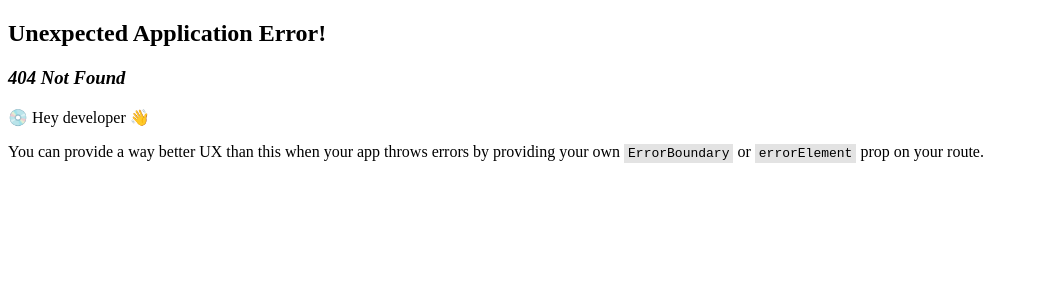
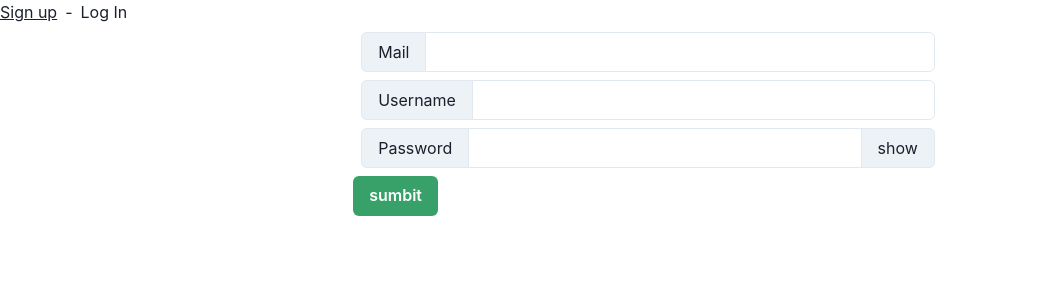
Before and after one commit to Arnob-B/blog-site, a React (Vite) app in the folder frontend/: page /auth/signup in a window 1280 px wide. Before the commit this address had no page. Shown: the top 300 px of the page, without its empty margins (0-1045 px from the left). Built offline with nearby package versions, Linux system fonts and the light colour scheme.

Commit message:
sign up page created
sign up page created
working on axios will be the next this

```diff
--- a/frontend/package.json
+++ b/frontend/package.json
@@ -10,6 +10,10 @@
     "preview": "vite preview"
   },
   "dependencies": {
+    "@chakra-ui/react": "^2.8.2",
+    "@emotion/react": "^11.13.0",
+    "@emotion/styled": "^11.13.0",
+    "framer-motion": "^11.3.28",
     "react": "^18.3.1",
     "react-dom": "^18.3.1",
     "react-router-dom": "^6.26.0"
--- /dev/null
+++ b/frontend/src/components/Authentication/auth.tsx
@@ -0,0 +1,109 @@
+import { Button,InputGroup,InputRightAddon,Input ,InputLeftAddon,Container} from "@chakra-ui/react";
+import { useContext, useState } from "react";
+import authcontext from "../contexts/authcontext";
+import {
+  Alert,
+  AlertIcon,
+  AlertTitle,
+  AlertDescription,
+} from '@chakra-ui/react'
+function StatusRenderer({st}){
+  console.log("here",st);
+  switch(st){
+    case(0):{
+      return
+      (
+        <div></div>
+      );
+    }
+    case(1):{
+      return(
+        <div>
+          <Alert status='error'>
+            <AlertTitle>MailExist</AlertTitle>
+          </Alert>
+        </div>
+      )
+    }
+    case(2):{
+      return(
+        <div>
+          <Alert status='error'>
+            <AlertTitle>UserExit</AlertTitle>
+          </Alert>
+        </div>
+      )
+    }
+    case(3):{
+      return(
+        <div>
+          <Alert status='success'>
+            <AlertTitle>success</AlertTitle>
+          </Alert>
+        </div>
+      )
+    }
+  }
+}
+function SignUp(){
+  const [email,uname,setEmail,setUname] = useContext(authcontext);
+  const [show,setShow] = useState<boolean>(false);
+  const [password, setPassword] = useState<string>("");
+  const [status, setStatus] = useState<number>(0);
+  const submit =()=>{
+    const toSend:Object = {
+      email:email,
+      uname:uname,
+      password:password,
+    }
+    setStatus(3);
+    console.log(toSend);
+  }
+  return(
+    <div>
+      <Container>
+        <InputGroup m="2">
+          <InputLeftAddon > Mail </InputLeftAddon>
+          <Input placeholder="" size='md'
+          value={email}
+          onChange={e=>setEmail(e.target.value)}
+         ></Input>
+        </InputGroup>
+        <InputGroup m="2">
+          <InputLeftAddon > Username </InputLeftAddon>
+          <Input placeholder="" size='md'
+          value = {uname}
+          onChange={e=>setUname(e.target.value)}
+          ></Input>
+        </InputGroup>
+        <InputGroup m="2">
+          <InputLeftAddon> Password </InputLeftAddon>
+          <Input placeholder="" size='md'
+            type={show ? 'text' : 'password'}
+          ></Input>
+          <InputRightAddon onClick={() => {
+            setShow(!show);
+          }}>
+            {show ? "hide" : "show"}
+          </InputRightAddon>
+        </InputGroup>
+        <Button colorScheme="green" onClick={submit}>
+          sumbit
+        </Button>
+        <StatusRenderer
+        st={status}
+        ></StatusRenderer>
+      </Container>
+    </div>
+  )
+}
+function LogIn(){
+  return(
+    <div>
+      LogIn
+    </div>
+  )
+}
+
+
+export {SignUp,LogIn};
--- /dev/null
+++ b/frontend/src/components/Authentication/navigationauth.tsx
@@ -0,0 +1,29 @@
+import { Breadcrumb,BreadcrumbItem ,BreadcrumbLink} from "@chakra-ui/react";
+import { useState } from "react";
+import { Link } from "react-router-dom";
+import { Outlet } from "react-router-dom";
+import authcontext from "../contexts/authcontext";
+function NavigationPane(){
+  const [email,setEmail] = useState<string>("");
+  const [uname,setUname] = useState<string>("");
+  return(
+    <authcontext.Provider value={[email,uname,setEmail,setUname]}>
+      <div>
+        <Breadcrumb separator='-'>
+          <BreadcrumbItem>
+            <BreadcrumbLink as={Link} to="/auth/signup">
+              Sign up
+            </BreadcrumbLink>
+          </BreadcrumbItem>
+          <BreadcrumbItem>
+            <BreadcrumbLink as={Link} to="/auth/login">
+              Log In
+            </BreadcrumbLink>
+          </BreadcrumbItem>
+        </Breadcrumb>
+        <Outlet></Outlet>
+      </div>
+    </authcontext.Provider>
+  )
+}
+export default NavigationPane;
--- /dev/null
+++ b/frontend/src/components/contexts/authcontext.ts
@@ -0,0 +1,3 @@
+import { createContext } from "react";
+const authcontext = createContext<any[]>([]);
+export default authcontext;
--- a/frontend/src/main.tsx
+++ b/frontend/src/main.tsx
@@ -1,9 +1,12 @@
 import { StrictMode } from 'react'
 import { createRoot } from 'react-dom/client'
+import { ChakraProvider } from '@chakra-ui/react'
 import App from './App.tsx'
 
 createRoot(document.getElementById('root')!).render(
   <StrictMode>
+    <ChakraProvider>
     <App />
+    </ChakraProvider>
   </StrictMode>,
 )
--- a/frontend/src/routing/mainroute.tsx
+++ b/frontend/src/routing/mainroute.tsx
@@ -2,6 +2,10 @@ import { createBrowserRouter } from "react-router-dom";
 import Root from "../components/root";
 import CreateBlog from "../components/createblog";
 import ViewBlog from "../components/viewblog";
+import Authnavigation from "../components/Authentication/navigationauth";
+import {LogIn,SignUp} from "../components/Authentication/auth";
+import authcontext from "../components/contexts/authcontext";
+import { useState } from "react";
 
 const RootRouter = createBrowserRouter(
   [
@@ -19,6 +23,21 @@ const RootRouter = createBrowserRouter(
         }
       ]
     },
+    {
+      path:"/auth",
+      element:
+      <Authnavigation/>,
+      children:[
+        {
+          path:"/auth/signup",
+          element:<SignUp></SignUp>
+        },
+        {
+          path:"/auth/login",
+          element:<LogIn></LogIn>
+        }
+      ]
+    }
   ]
 );
 export default RootRouter;
```
Also changed, not shown: 1 other file (tests, documents, lock files or other folders).
